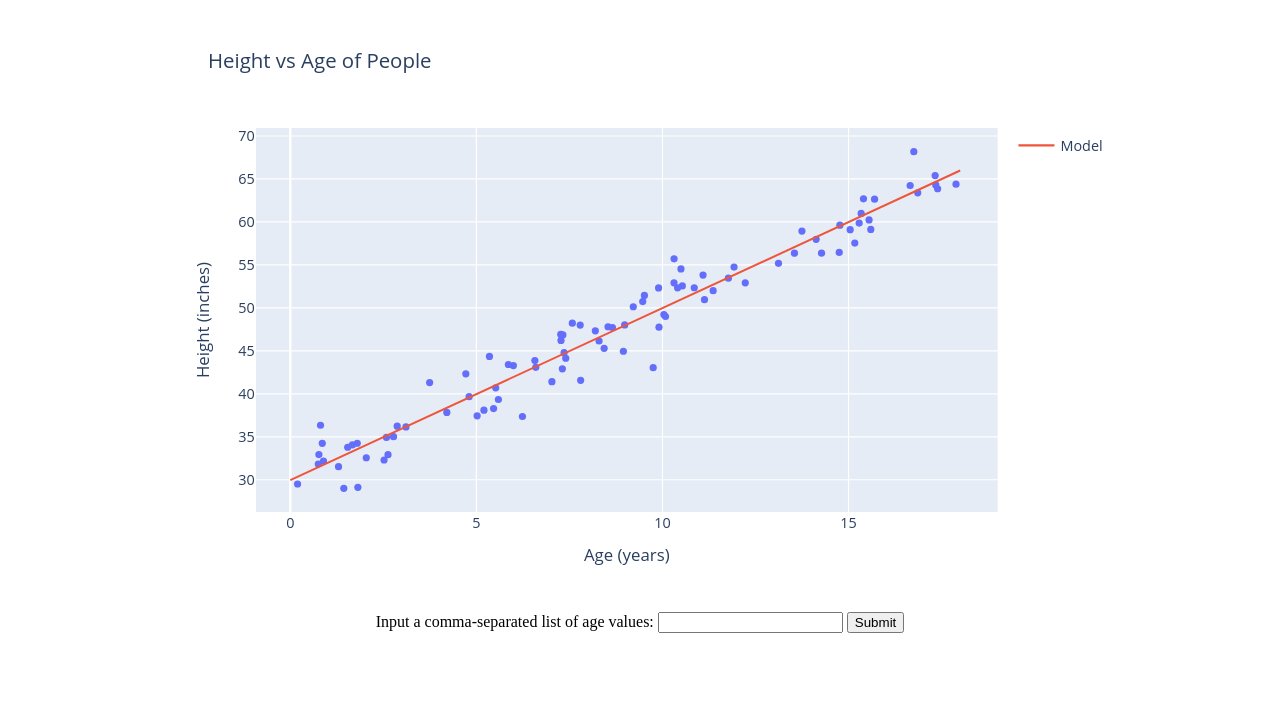
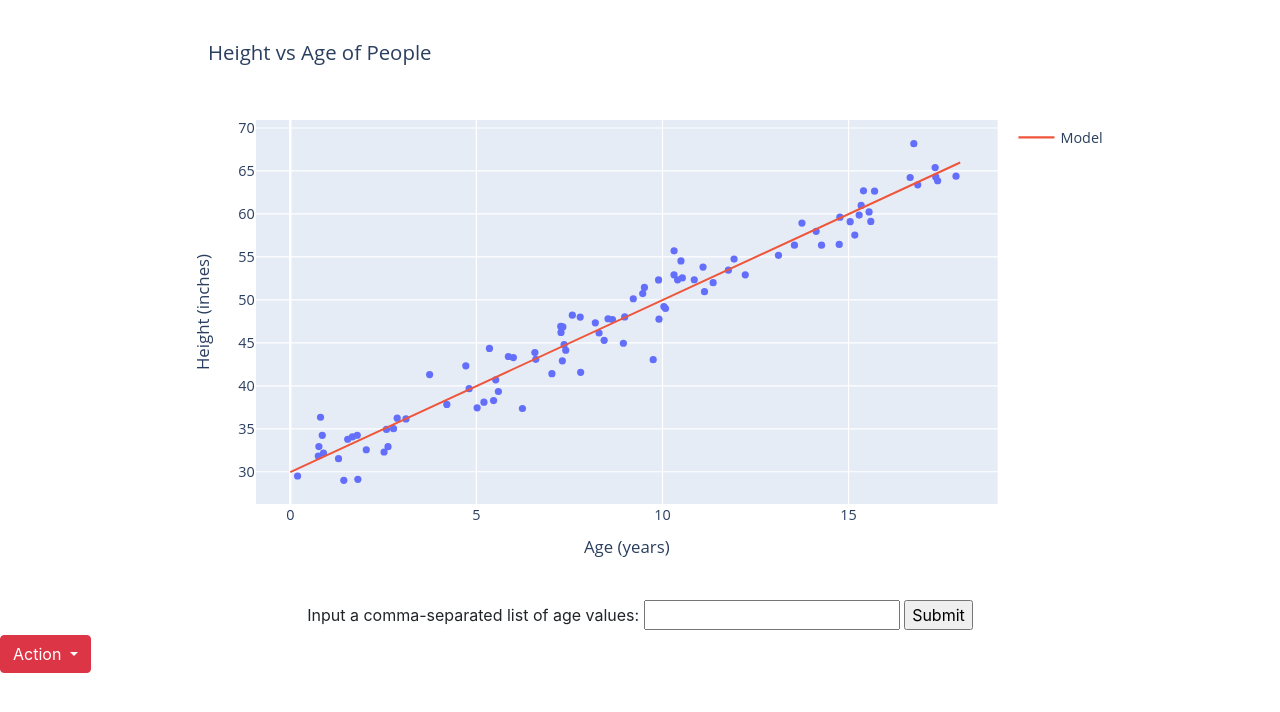
Before and after one commit to AaronBrennan1/House-prices-prediction, a Flask app: page / in a window 1280 px wide. Shown: the top 712 px of the page. Run offline with Flask 2, Linux system fonts and the light colour scheme; some libraries are stand-ins or nearby versions.

Commit message:
Update index.html

```diff
--- a/app/templates/index.html
+++ b/app/templates/index.html
@@ -5,6 +5,8 @@
     <meta charset="UTF-8">
     <meta http-equiv="X-UA-Compatible" content="IE=edge">
     <meta name="viewport" content="width=device-width, initial-scale=1.0">
+    <link rel="stylesheet" href="https://stackpath.bootstrapcdn.com/bootstrap/4.3.1/css/bootstrap.min.css" integrity="sha384-ggOyR0iXCbMQv3Xipma34MD+dH/1fQ784/j6cY/iJTQUOhcWr7x9JvoRxT2MZw1T" crossorigin="anonymous">
+
     <title>Document</title>
 </head>
 <body>
@@ -16,5 +18,17 @@
             <input type="submit">
         </form>
     </center>
+    <div class="btn-group">
+        <button type="button" class="btn btn-danger dropdown-toggle" data-toggle="dropdown" aria-haspopup="true" aria-expanded="false">
+          Action
+        </button>
+        <div class="dropdown-menu">
+          <a class="dropdown-item" href="#">Action</a>
+          <a class="dropdown-item" href="#">Another action</a>
+          <a class="dropdown-item" href="#">Something else here</a>
+          <div class="dropdown-divider"></div>
+          <a class="dropdown-item" href="#">Separated link</a>
+        </div>
+      </div>
 </body>
 </html>
```
